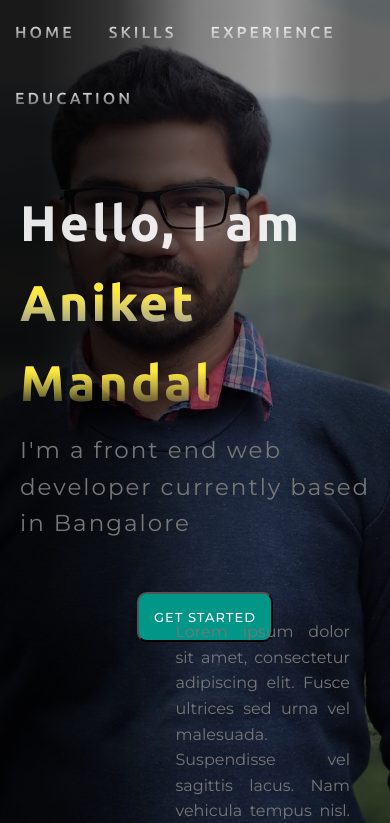
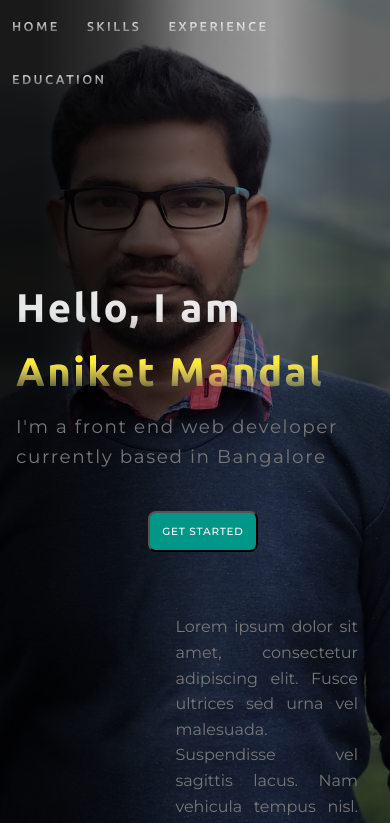
Before and after one commit to aniketDev/my-portfolio, a website: page index.html in a window 390 px wide. Shown: the top 823 px of the page. Drawn offline with Linux system fonts and the light colour scheme.

Commit message:
responsive

```diff
--- a/assets/sass/abstracts/_mixins.scss
+++ b/assets/sass/abstracts/_mixins.scss
@@ -16,28 +16,20 @@
 
 // BREAKPOINTS
 
-@mixin respond-to($breakpoint) {
-    @if $breakpoint=='extra-small' {
-        @media all and (max-width: 575px) {
+@mixin respond-to($name) {
+
+    // If the key exists in the map
+    @if map-has-key($breakpoints, $name) {
+
+        // Prints a media query based on the value
+        @media #{inspect(map-get($breakpoints, $name))} {
             @content;
         }
     }
 
-    @if $breakpoint=='small' {
-        @media all and (max-width: 768px) {
-            @content;
-        }
-    }
-
-    @else if $breakpoint=='medium' {
-        @media all and (max-width: 991px) {
-            @content;
-        }
-    }
-
-    @else if $breakpoint=='large' {
-        @media all and (max-width: 1199px) {
-            @content;
-        }
+    // If the key doesn't exist in the map
+    @else {
+        @warn "Unfortunately, no value could be retrieved from `#{$breakpoint}`. "
+        +"Please make sure it is defined in `$breakpoints` map.";
     }
 }
--- a/assets/sass/abstracts/_variables.scss
+++ b/assets/sass/abstracts/_variables.scss
@@ -32,6 +32,7 @@ nav-light: #0D9F90,
 lime: #CDDC39);
 
 // Responsive design
-// $breakpoints: ('small': (min-width: 767px),
-// 'medium': (min-width: 992px),
-// 'large': (min-width: 1200px)) !default;
+$breakpoints: ('extra-small' : (max-width: 575px),
+'small' : (max-width: 768px),
+'medium' : (max-width: 991px),
+'large' : (max-width: 1199px));
--- a/assets/sass/base/_base.scss
+++ b/assets/sass/base/_base.scss
@@ -10,6 +10,10 @@ html {
     font-size: 62.5%; // 1rem = 10px, 10px/16px = 62.5
     box-sizing: border-box;
     scroll-behavior: smooth;
+
+    @include respond-to(medium) {
+        font-size: 50%;
+    }
 }
 
 body {
```
Also changed, not shown: assets/css/style.css, assets/css/style.min.css, 2 other files.
